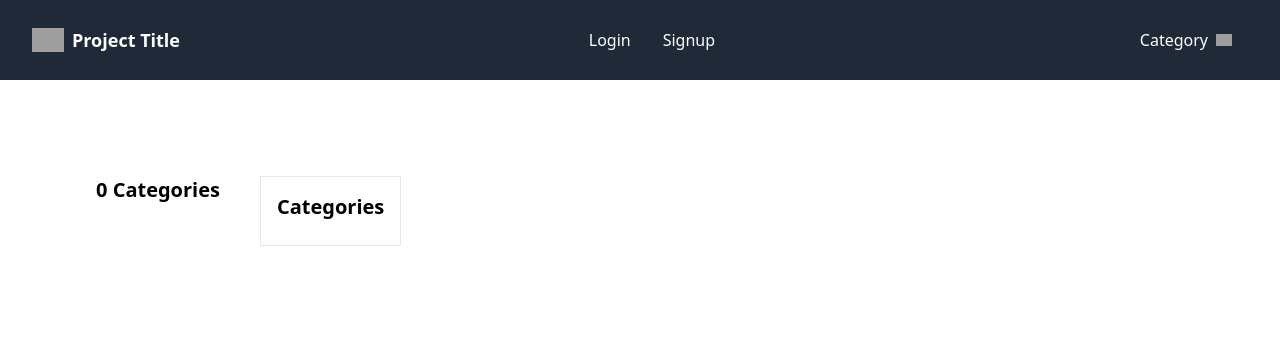
After one commit to BenjaminMehrez/Ecommerce, a Django app: page /category/ in a window 1280 px wide. The commit adds this page. Shown: the top 341 px of the page. Run offline with Django 5.2, Linux system fonts and the light colour scheme; data that the repository does not hold is empty; parts of the project's set-up code (start-up, migrations or seed data) failed here and were passed over; some libraries are stand-ins or nearby versions; grey boxes are pictures that could not be loaded.

Commit message:
adding categories

```diff
--- a/a_core/settings.py
+++ b/a_core/settings.py
@@ -83,6 +83,7 @@ TEMPLATES = [
         'APP_DIRS': True,
         'OPTIONS': {
             'context_processors': [
+                'a_store.context_processor.default',
                 'django.template.context_processors.debug',
                 'django.template.context_processors.request',
                 'django.contrib.auth.context_processors.auth',
--- a/a_store/admin.py
+++ b/a_store/admin.py
@@ -9,7 +9,7 @@ class ProductImagesAdmin(admin.TabularInline):
 
 class ProductAdmin(admin.ModelAdmin):
     inlines = [ProductImagesAdmin]
-    list_display = ['user', 'title', 'product_image', 'price', 'featured', 'product_status']
+    list_display = ['user', 'title', 'product_image', 'price', 'category', 'vendor', 'featured', 'product_status']
 
 
 class CategoryAdmin(admin.ModelAdmin):
--- /dev/null
+++ b/a_store/context_processor.py
@@ -0,0 +1,8 @@
+from .models import *
+
+def default(request):
+    categories = Category.objects.all()
+
+    return {
+        'categories':categories
+    }
--- a/a_store/models.py
+++ b/a_store/models.py
@@ -88,7 +88,8 @@ class Product(models.Model):
     pid = ShortUUIDField(unique=True, length=10, max_length=20,  alphabet='abcdefgh12345')
 
     user = models.ForeignKey(User, on_delete=models.SET_NULL, null=True)
-    category = models.ForeignKey(Category, on_delete=models.SET_NULL, null=True)
+    category = models.ForeignKey(Category, on_delete=models.SET_NULL, null=True, related_name='category')
+    vendor = models.ForeignKey(Vendor, on_delete=models.SET_NULL, null=True)
 
     title = models.CharField(max_length=100, default='Nike Air Force 1')
     image = models.ImageField(upload_to=user_directory_path, default='product.jpg')
--- /dev/null
+++ b/a_store/templates/a_store/category_list.html
@@ -0,0 +1,35 @@
+{% extends 'layouts/blank.html' %}
+
+{% block content %}
+<div class="flex max-w-6xl gap-10 mx-auto px-8 py-24">
+    <div class="flex flex-col">
+        <h2>{{ categories.count }} Categories</h2>
+        <div class="flex gap-10">
+            {% for item in categories %}
+            <a href="{% url 'category-product-list' item.cid %}">
+                <article class="max-w-96 bg-zinc-200 opacity-0" _="on load transition my opacity to 1 over 0.3 seconds">
+                    <img class="w-auto object-cover" src="{% if item.image %}{{ item.image.url }}{% endif %}"
+                        alt="{{ item.title }}">
+                    <div class="px-6 py-4">
+                        <h3 class="font-bold text-gray-800 text-xl mb-2">{{ item.title }}</h3>
+                        <span class="font-bold text-gray-800 text-sm mb-2">{{ item.category.count }} Product{{item.category.count|pluralize }}</span>
+                    </div>
+                    <div class="flex justify-between px-4 pt-4 pb-10">
+                        <a href="">
+                            <button class="bg-gray-900 hover:bg-gray-700 text-white font-bold py-2 px-4 rounded">
+                                Ver
+                            </button>
+                        </a>
+                    </div>
+                </article>
+            </a>
+            {% endfor %}
+        </div>
+    </div>
+    {% include 'includes/sidebar.html' %}
+
+</div>
+
+
+
+{% endblock %}
--- a/a_store/templates/a_store/home.html
+++ b/a_store/templates/a_store/home.html
@@ -2,8 +2,10 @@
 
 {% block content %}
 
-    <div class="max-w-4xl mx-auto px-8 py-24">
-        <h1>New Project</h1>
+    <div class="flex gap-10 max-w-6xl mx-auto px-8 py-24">
+        {% for product in products %}
+            {% include 'a_store/product.html' %}
+        {% endfor %}
     </div>
 
 {% endblock %}
--- a/a_store/urls.py
+++ b/a_store/urls.py
@@ -4,4 +4,7 @@ from .views import *
 
 urlpatterns = [
     path('', home, name='home'),
+    path('products/', product_list_view, name='product-list'),
+    path('category/', category_list_view, name='category-list'),
+    path('category/<cid>', category_product_list_view, name='category-product-list'),
 ]
--- a/a_store/views.py
+++ b/a_store/views.py
@@ -1,8 +1,45 @@
 from django.shortcuts import render
-
+from .models import *
 # Create your views here.
 
 
 def home(request):
+    products = Product.objects.filter(product_status='published', featured=True)
 
-    return render(request, 'a_store/home.html')
+    context = {
+        'products': products
+    }
+
+    return render(request, 'a_store/home.html', context)
+
+
+def product_list_view(request):
+    products = Product.objects.filter(product_status='published')
+
+    context = {
+        'products': products
+    }
+
+    return render(request, 'a_store/product_list.html', context)
+
+
+def category_list_view(request):
+    categories = Category.objects.all()
+
+    context = {
+        'categories': categories
+    }
+
+    return render(request, 'a_store/category_list.html', context)
+
+
+def category_product_list_view(request, cid):
+    category = Category.objects.get(cid=cid)
+    products = Product.objects.filter(product_status='published', category=category)
+
+    context = {
+        'category': category,
+        'products': products
+    }
+
+    return render(request, 'a_store/category_product_list.html', context)
--- a/templates/includes/header.html
+++ b/templates/includes/header.html
@@ -19,8 +19,7 @@
                 <div x-show="dropdownOpen" x-cloak class="absolute right-0 bg-white text-black shadow rounded-lg w-40 p-2 z-20"
                 x-transition:enter="duration-300 ease-out"
                 x-transition:enter-start="opacity-0 -translate-y-5 scale-90"
-                x-transition:enter-end="opacity-100 translate-y-0 scale-100"
-                >
+                x-transition:enter-end="opacity-100 translate-y-0 scale-100">
                     <ul class="hoverlist [&>li>a]:justify-end">
                         <li><a href="{% url 'profile' %}">My Profile</a></li>
                         <li><a href="{% url 'profile-edit' %}">Edit Profile</a></li>
@@ -36,4 +35,27 @@
             {% endif %}
         </ul>
     </nav>
+    <nav class="block relative">
+        <ul class="navitems flex items-center justify-center h-full">
+            <li x-data="{ dropdownOpen: false }" class="relative">
+                <a @click="dropdownOpen = !dropdownOpen" @click.away="dropdownOpen = false" class="cursor-pointer select-none">
+                    Category
+                    <img x-bind:class="dropdownOpen && 'rotate-180 duration-300'" class="w-4" src="https://img.icons8.com/small/32/ffffff/expand-arrow.png" alt="Dropdown" />
+                </a>
+                <div x-show="dropdownOpen" x-cloak class="absolute right-0 bg-white text-black shadow rounded-lg w-40 p-2 z-20"
+                x-transition:enter="duration-300 ease-out"
+                x-transition:enter-start="opacity-0 -translate-y-5 scale-90"
+                x-transition:enter-end="opacity-100 translate-y-0 scale-100">
+                    <ul class="hoverlist [&>li>a]:justify-end">
+                        {% for category in categories %}
+                        <li><a href="{% url 'category-product-list' category.cid %}">{{ category.title }}</a></li>
+                        {% endfor %}
+                        <hr>
+                        <li><a href="{% url 'category-list' %}">Todas las categorias</a></li>
+                    </ul>
+                </div>
+            </li>
+
+        </ul>
+    </nav>
 </header>
--- /dev/null
+++ b/templates/includes/sidebar.html
@@ -0,0 +1,20 @@
+{% load static %}
+<aside x-show="mobileSidebarOpen" x-cloak class="md:!block border col-span-full  md:col-span-1 lg:mr-[20%] order-1 md:order-2"
+    x-transition:enter="duration-300 ease-out" x-transition:enter-start="opacity-0 -mt-96"
+    x-transition:enter-end="opacity-100 mt-0">
+    <section class="card p-4">
+        <h2>Categories</h2>
+        <ul class="hoverlist space-y-5">
+            {% for category in categories %}
+            <li class="{% if category.slug == tag.slug %}highlight {% endif %} flex w-40">
+                <a class="flex flex-col m-auto" href="{% url 'category-product-list' category.cid %}">
+                    <img class="w-8 h-8 object-cover mr-2" src="{{ category.image.url }}">
+                    <span class="font-bold text-sm">{{ category.title }}</span>
+                    <span class="font-bold text-sm">{{ category.category.count }} Product{{category.category.count|pluralize }}</span>
+                </a>
+            </li>
+            <li>
+                {% endfor %}
+        </ul>
+    </section>
+</aside>
```
Also changed, not shown: a_store/templates/a_store/category_product_list.html (added, +36 -0 lines), a_store/templates/a_store/product.html (added, +20 -0 lines), a_store/templates/a_store/product_list.html (added, +30 -0 lines).
